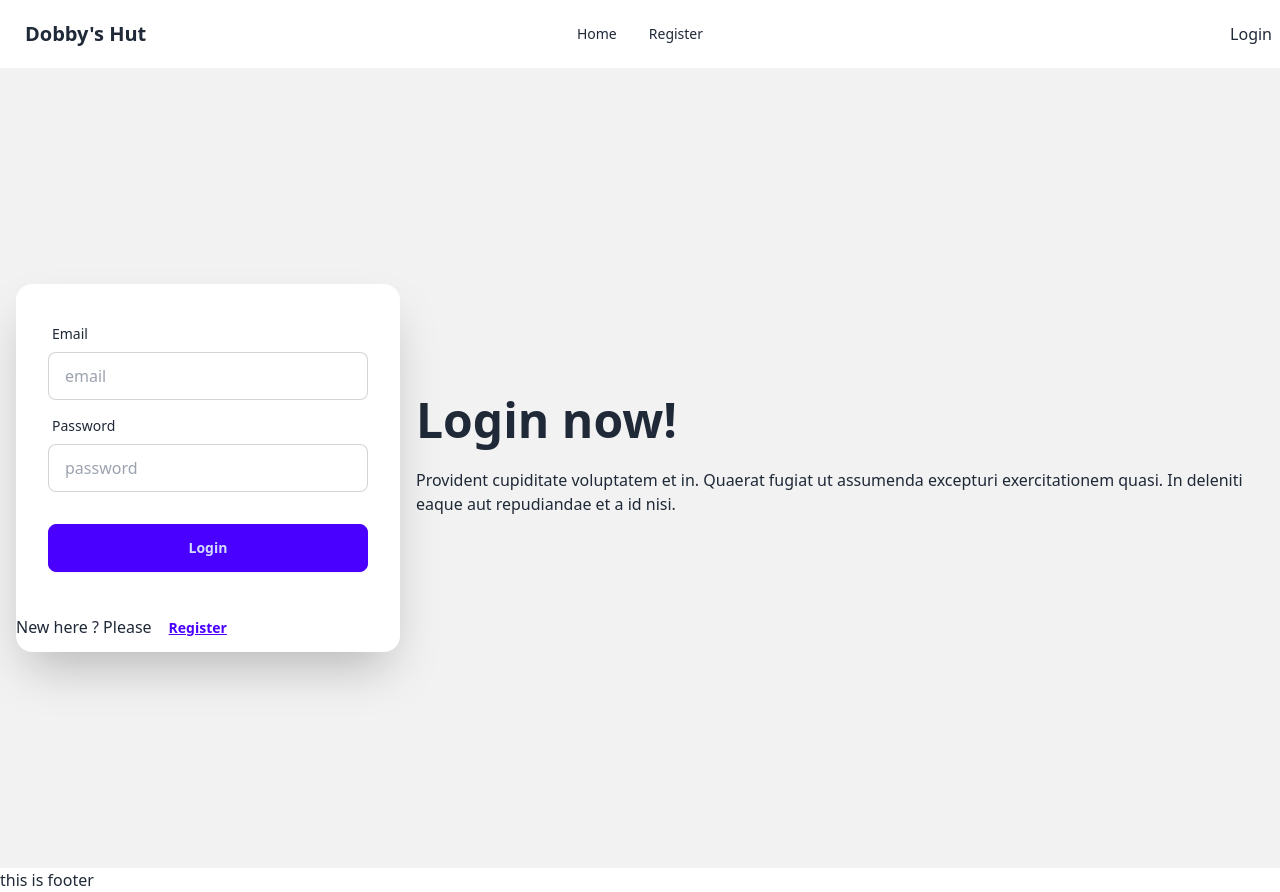
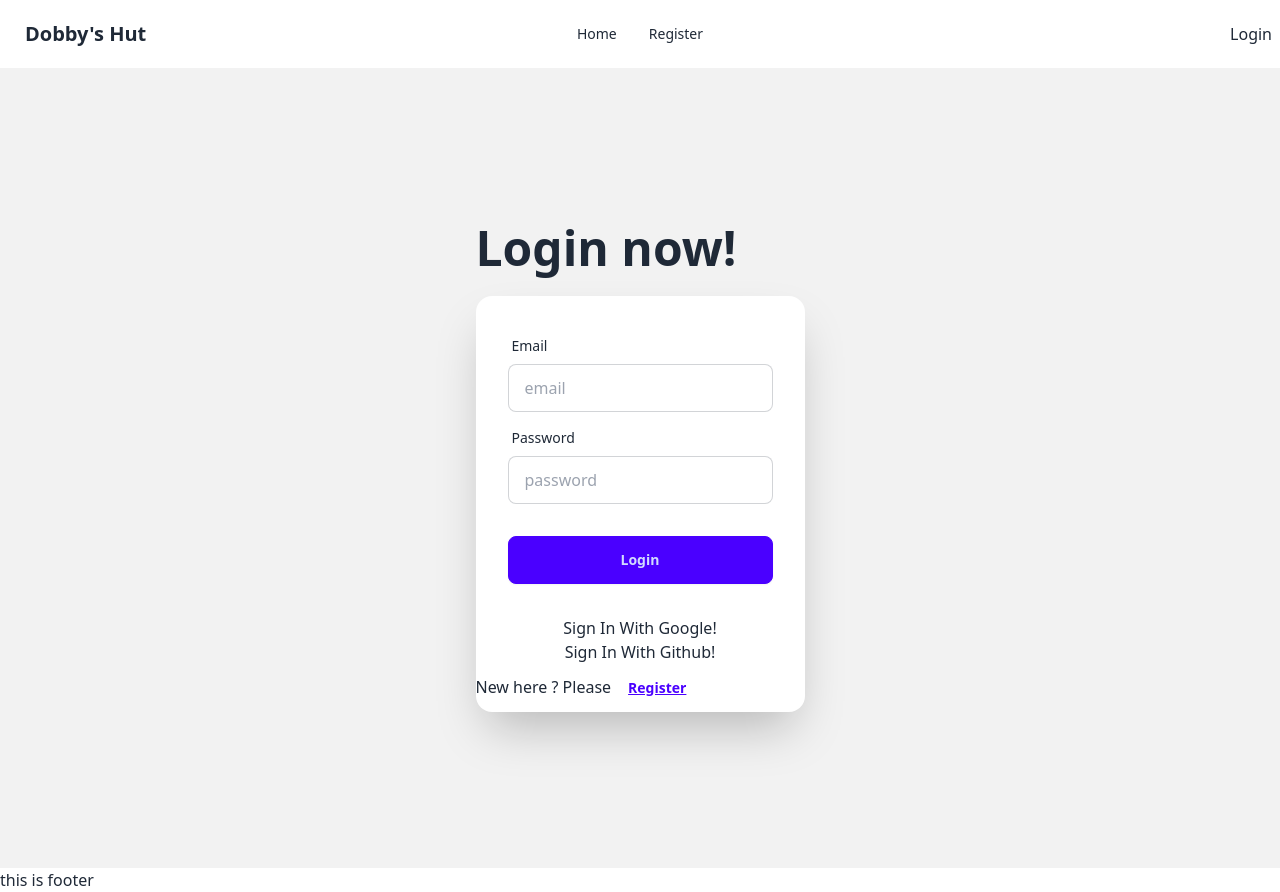
Before and after one commit to ayshakanta/dobby-s-hut, a React (Vite) app: page /login in a window 1280 px wide. Built offline with nearby package versions, Linux system fonts and the light colour scheme; no server answers.

Commit message:
added password authentication

```diff
--- a/package.json
+++ b/package.json
@@ -17,6 +17,7 @@
     "react": "^18.2.0",
     "react-dom": "^18.2.0",
     "react-router-dom": "^6.22.3",
+    "react-toastify": "^10.0.5",
     "sort-by": "^1.2.0"
   },
   "devDependencies": {
--- a/src/components/Login.jsx
+++ b/src/components/Login.jsx
@@ -1,16 +1,37 @@
-import { useContext } from "react";
+import { useContext, useState } from "react";
 import { Link } from "react-router-dom";
 import { AuthContext } from "../providers/AuthProvider";
+import { signInWithPopup } from "firebase/auth";
+import auth from "../firebase/firebase.config";
+import { ToastContainer, toast } from "react-toastify";
+import "react-toastify/dist/ReactToastify.css";
 
 const Login = () => {
-  const { signInUser } = useContext(AuthContext);
+  const [loginError, setLoginError] = useState("");
+
+  const { signInUser, provider, githubProvider } = useContext(AuthContext);
+
   const handleLogin = (e) => {
     e.preventDefault();
     const email = e.target.email.value;
     const password = e.target.password.value;
     console.log(email, password);
 
+    setLoginError("");
+
     signInUser(email, password)
+      .then((result) => {
+        console.log(result.user);
+      })
+      .catch((error) => {
+        console.error(error);
+        setLoginError(error.message);
+        toast(error.message);
+      });
+  };
+
+  const handleGoogleSignIn = () => {
+    signInWithPopup(auth, provider)
       .then((result) => {
         console.log(result.user);
       })
@@ -19,17 +40,21 @@ const Login = () => {
       });
   };
 
+  const handleGithubSignIn = () => {
+    signInWithPopup(auth, githubProvider)
+      .then((result) => {
+        console.log(result);
+      })
+      .catch((error) => {
+        console.error(error);
+      });
+  };
+
   return (
     <div className="hero min-h-screen bg-base-200">
-      <div className="hero-content flex-col lg:flex-row-reverse">
-        <div className="text-center lg:text-left">
-          <h1 className="text-5xl font-bold">Login now!</h1>
-          <p className="py-6">
-            Provident cupiditate voluptatem et in. Quaerat fugiat ut assumenda
-            excepturi exercitationem quasi. In deleniti eaque aut repudiandae et
-            a id nisi.
-          </p>
-        </div>
+      <div className="  ">
+        <h1 className="text-5xl font-bold mb-6">Login now!</h1>
+
         <div className="card shrink-0 w-full max-w-sm shadow-2xl bg-base-100">
           <form onSubmit={handleLogin} className="card-body">
             <div className="form-control">
@@ -60,13 +85,17 @@ const Login = () => {
               <button className="btn btn-primary">Login</button>
             </div>
           </form>
+          <button onClick={handleGoogleSignIn}>Sign In With Google!</button>
+          <button onClick={handleGithubSignIn}>Sign In With Github!</button>
           <p>
             New here ? Please
             <Link to="/register">
               <button className="btn btn-link">Register</button>
             </Link>
           </p>
+          {loginError && <p>{loginError}</p>}
         </div>
+        <ToastContainer></ToastContainer>
       </div>
     </div>
   );
--- a/src/components/Register.jsx
+++ b/src/components/Register.jsx
@@ -1,40 +1,64 @@
-import { useContext } from "react";
+import { useContext, useState } from "react";
 import { Link } from "react-router-dom";
 import { AuthContext } from "../providers/AuthProvider";
+import { updateProfile } from "firebase/auth";
+import { ToastContainer, toast } from "react-toastify";
+import "react-toastify/dist/ReactToastify.css";
 
 const Register = () => {
   const { createUser } = useContext(AuthContext);
+  const [registerError, setRegisterError] = useState("");
+  const [success, setSuccess] = useState("");
 
   const handleRegister = (e) => {
     e.preventDefault();
     const name = e.target.name.value;
     const email = e.target.email.value;
-    const photo = e.target.email.value;
+    const photo = e.target.photo.value;
     const password = e.target.password.value;
     console.log(name, email, photo, password);
+
+    setRegisterError("");
+    setSuccess("");
+
+    if (password.length < 6) {
+      toast("Password should be at least 6 characters or longer");
+      return;
+    } else if (!/[A-Z]/.test(password)) {
+      toast("Password should have at least one uppercase letter.");
+      return;
+    } else if (!/[a-z]/.test(password)) {
+      toast("Password should have at least one lowercase letter.");
+      return;
+    }
 
     createUser(email, password)
       .then((result) => {
         console.log(result.user);
+        updateProfile(result.user, {
+          displayName: name,
+          photoURL: photo,
+        })
+          .then(() => console.log("update profile"))
+          .catch();
+        setSuccess("Welcome to Dobby's Hut!!!", result.user.name);
+        toast("User Created Successfully !!");
       })
+
       .catch((error) => {
         console.error(error);
+        setRegisterError(error.message);
+        toast(error.message);
       });
   };
 
   return (
     <div className="hero min-h-screen bg-base-200">
-      <div className="hero-content flex-col lg:flex-row-reverse">
-        <div className="text-center lg:text-left">
-          <h1 className="text-5xl font-bold">Register now!</h1>
-          <p className="py-6">
-            Provident cupiditate voluptatem et in. Quaerat fugiat ut assumenda
-            excepturi exercitationem quasi. In deleniti eaque aut repudiandae et
-            a id nisi.
-          </p>
-        </div>
-        <div className="card shrink-0 w-full max-w-sm shadow-2xl bg-base-100">
-          <form onSubmit={handleRegister} className="card-body">
+      <div className="mt-5">
+        <h1 className="text-5xl font-bold mb-6">Register now!</h1>
+
+        <div className="card shrink-0 w-full max-w-sm shadow-2xl bg-base-100 card-body">
+          <form onSubmit={handleRegister} className="">
             <div className="form-control">
               <label className="label">
                 <span className="label-text">Name</span>
@@ -93,7 +117,10 @@ const Register = () => {
               <button className="btn btn-link">Login</button>
             </Link>
           </p>
+          {success && <p>{success}</p>}
+          {registerError && <p>{registerError}</p>}
         </div>
+        <ToastContainer />
       </div>
     </div>
   );
--- a/src/providers/AuthProvider.jsx
+++ b/src/providers/AuthProvider.jsx
@@ -1,6 +1,8 @@
 import { createContext, useEffect, useState } from "react";
 import PropTypes from "prop-types";
 import {
+  GithubAuthProvider,
+  GoogleAuthProvider,
   createUserWithEmailAndPassword,
   onAuthStateChanged,
   signInWithEmailAndPassword,
@@ -8,6 +10,8 @@ import {
 import auth from "../firebase/firebase.config";
 
 export const AuthContext = createContext(null);
+const provider = new GoogleAuthProvider();
+const githubProvider = new GithubAuthProvider();
 
 const AuthProvider = ({ children }) => {
   const [user, setUser] = useState(null);
@@ -35,6 +39,8 @@ const AuthProvider = ({ children }) => {
     user,
     createUser,
     signInUser,
+    provider,
+    githubProvider,
   };
   return (
     <AuthContext.Provider value={authInfo}>{children}</AuthContext.Provider>
```
Also changed, not shown: 1 other file (tests, documents, lock files or other folders).
